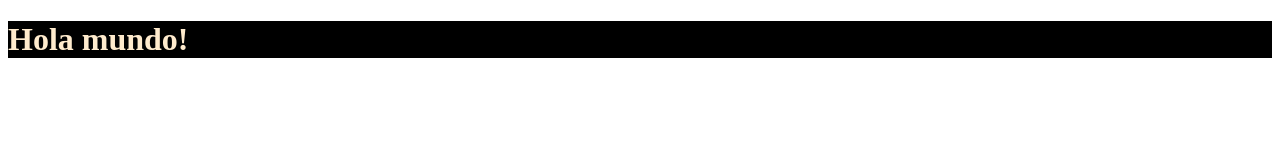
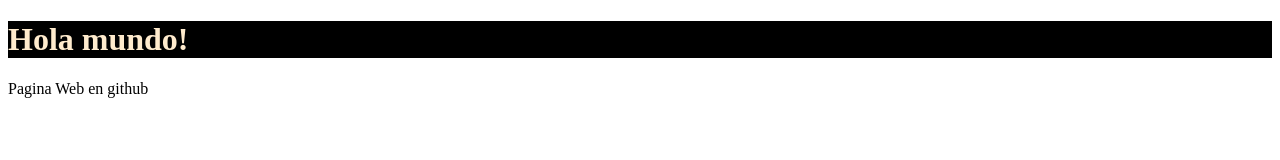
Before and after one commit to rogelio1502/fundamentos-desarrollo-web, a plain HTML site: page index.html in a window 1280 px wide. Drawn offline with Linux system fonts and the light colour scheme.

Commit message:
commit-subtitulo

```diff
--- a/index.html
+++ b/index.html
@@ -17,5 +17,6 @@
         Hola mundo!
 
     </h1>
+    <p>Pagina Web en github</p>
 </body>
 </html>
```
